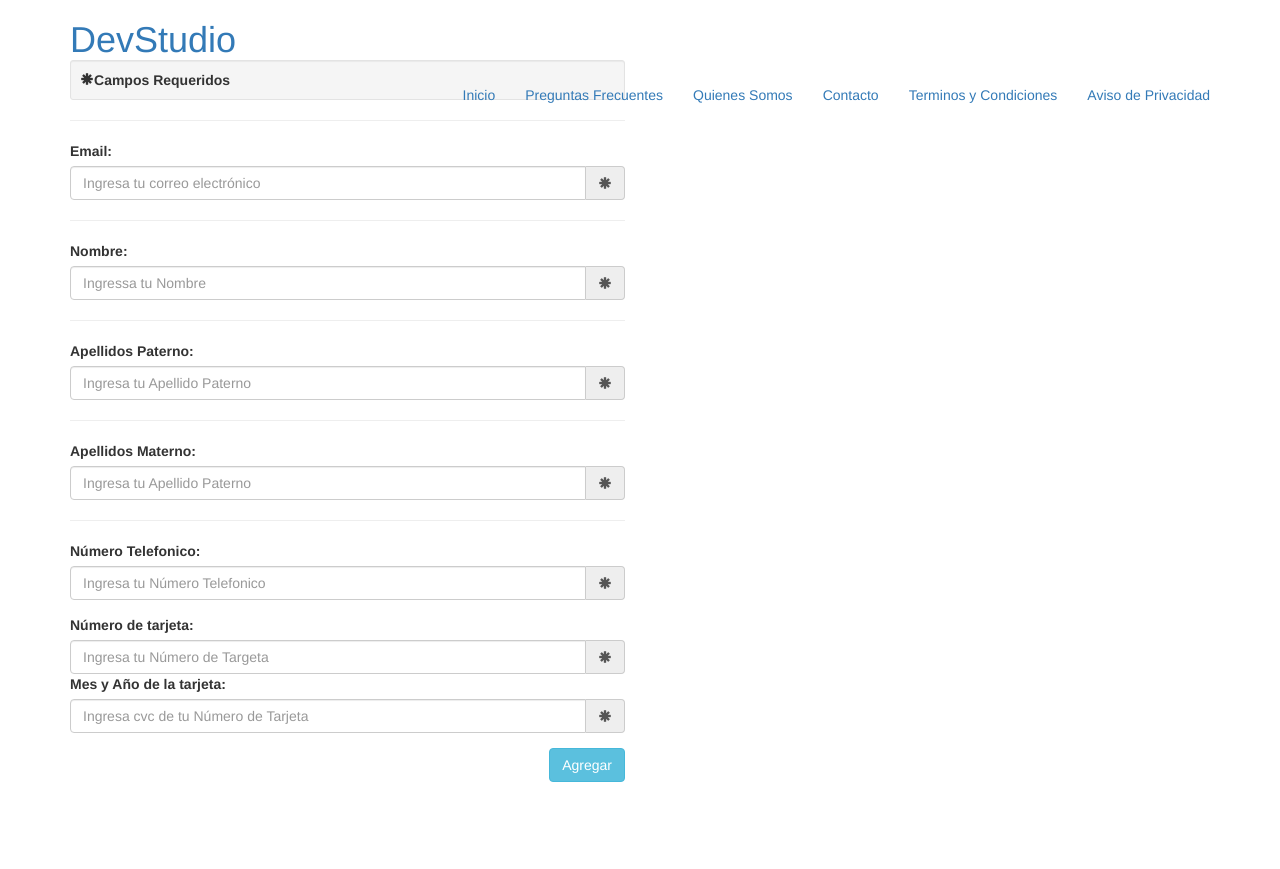
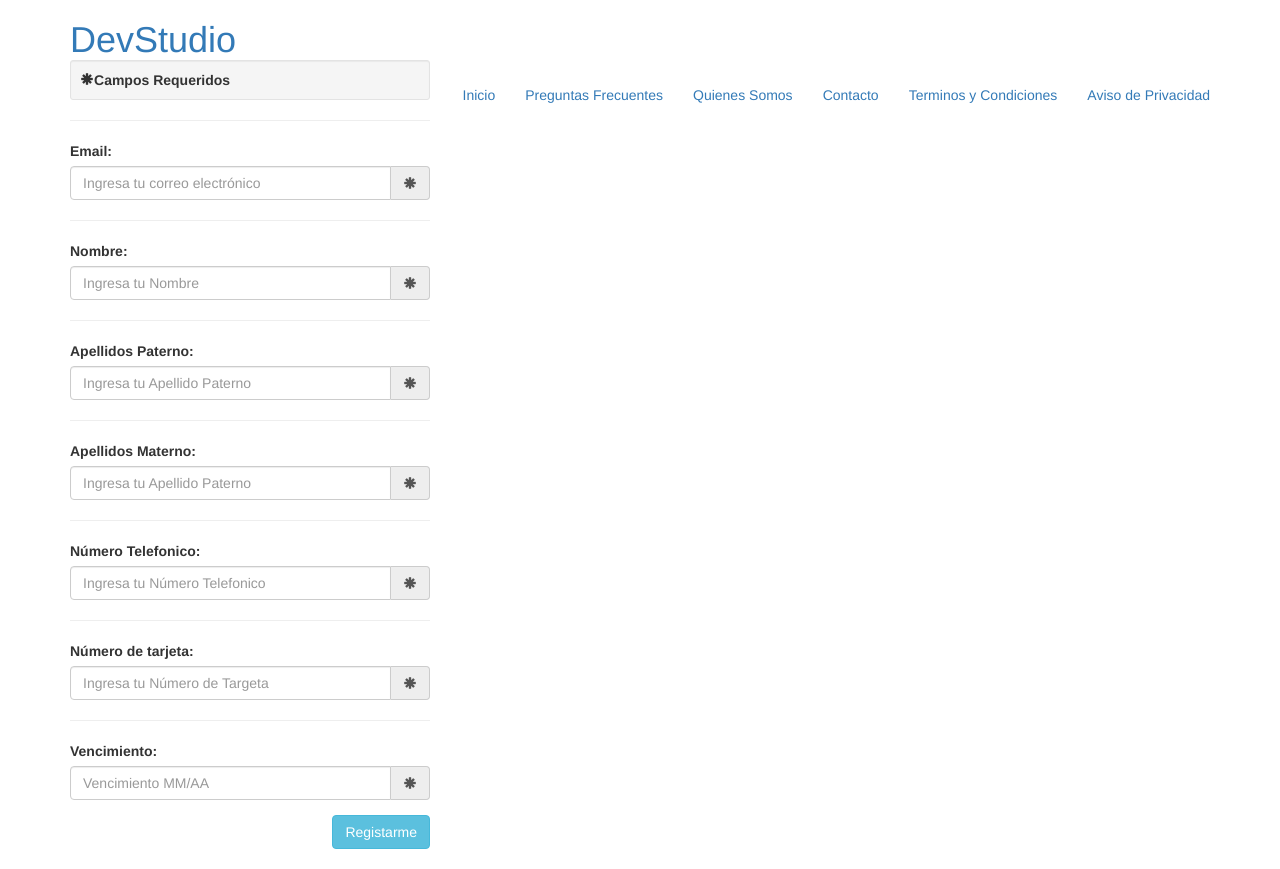
Before and after one commit to BlickLabs/AmparoExpress, a PHP site: page / in a window 1280 px wide. Before the commit the page ends 782 px from the top, so only its background shows below. Run offline with PHP 8.4, Linux system fonts and the light colour scheme.

Commit message:
addinig labels

```diff
--- a/index.php
+++ b/index.php
@@ -70,7 +70,7 @@
                     <div class="row">
 
                         <form role="form" method="post" action="registro.php">
-                            <div class="col-lg-6">
+                            <div class="col-lg-4">
                                 <div class="well well-sm">
                                     <strong><span class="glyphicon glyphicon-asterisk"></span>Campos
                                         Requeridos</strong>
@@ -89,8 +89,8 @@
                                 <div class="form-group">
                                     <label for="InputName">Nombre:</label>
                                     <div class="input-group">
-                                        <input type="text" class="form-control" name="name"
-                                               id="InputName" placeholder="Ingressa tu Nombre" required>
+                                         <input type="text" class="form-control" name="name"
+                                               id="InputName" placeholder="Ingresa tu Nombre" required>
                                         <span class="input-group-addon"><span
                                                 class="glyphicon glyphicon-asterisk"></span></span>
                                     </div>
@@ -125,6 +125,7 @@
                                                 class="glyphicon glyphicon-asterisk"></span></span>
                                     </div>
                                 </div>
+                                <hr>
                                 <div class="form-group">
                                     <label for="InputName">N&uacute;mero de tarjeta:</label>
                                     <div class="input-group">
@@ -133,17 +134,19 @@
                                         <span class="input-group-addon"><span
                                                 class="glyphicon glyphicon-asterisk"></span></span>
                                     </div>
+                                </div>
+                                <hr>
                              <div class="form-group">
-                                    <label for="InputName">Mes y Año de la tarjeta:</label>
+                                    <label for="InputName">Vencimiento:</label>
                                     <div class="input-group">
                                         <input type="tel" class="form-control" name="cvc_target"
-                                               id="InputName" placeholder="Ingresa cvc de tu Número de Tarjeta" required>
+                                               id="InputName" placeholder="Vencimiento MM/AA" required>
                                         <span class="input-group-addon"><span
                                                 class="glyphicon glyphicon-asterisk"></span></span>
                                     </div>
                                 </div>
                                 <input type="submit"
-                                       name="submit" id="submit" value="Agregar"
+                                       name="submit" id="submit" value="Registarme"
                                        class="btn btn-info pull-right">
                             </div>
                         </form>
```
